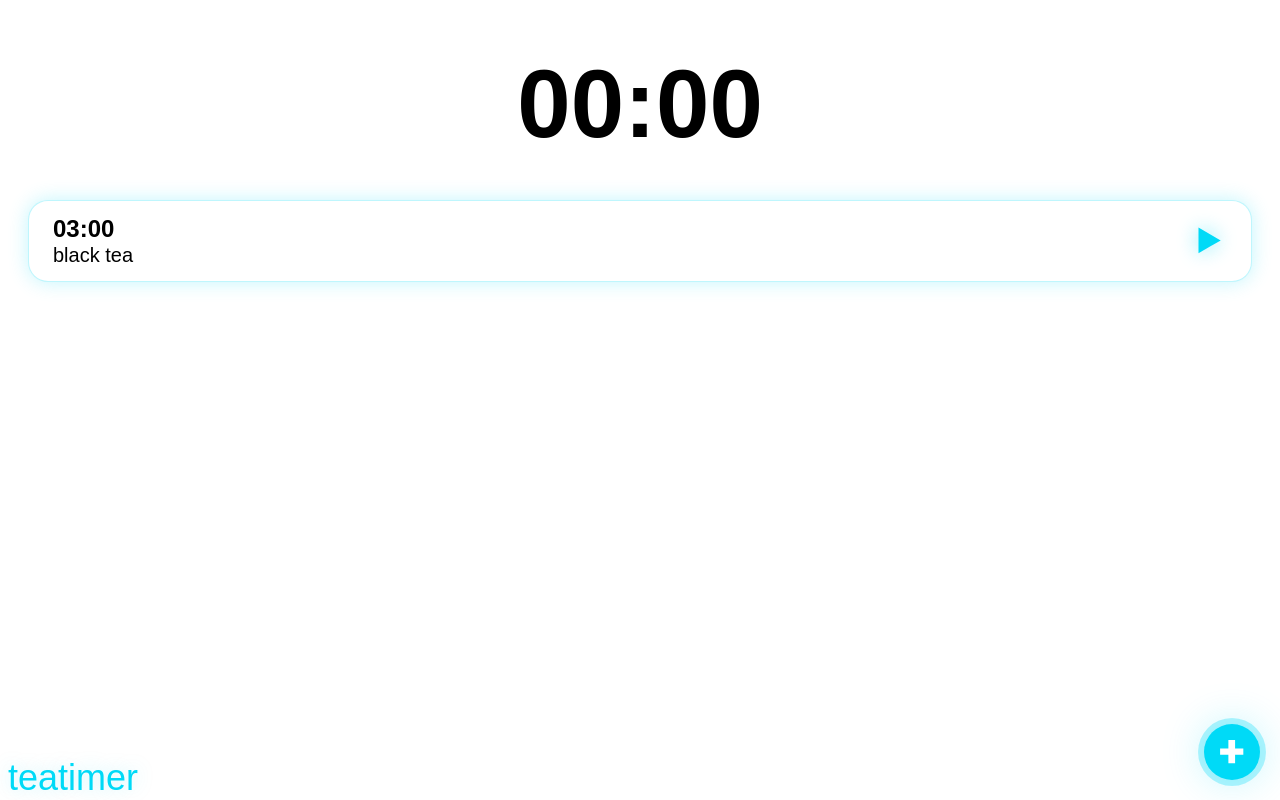
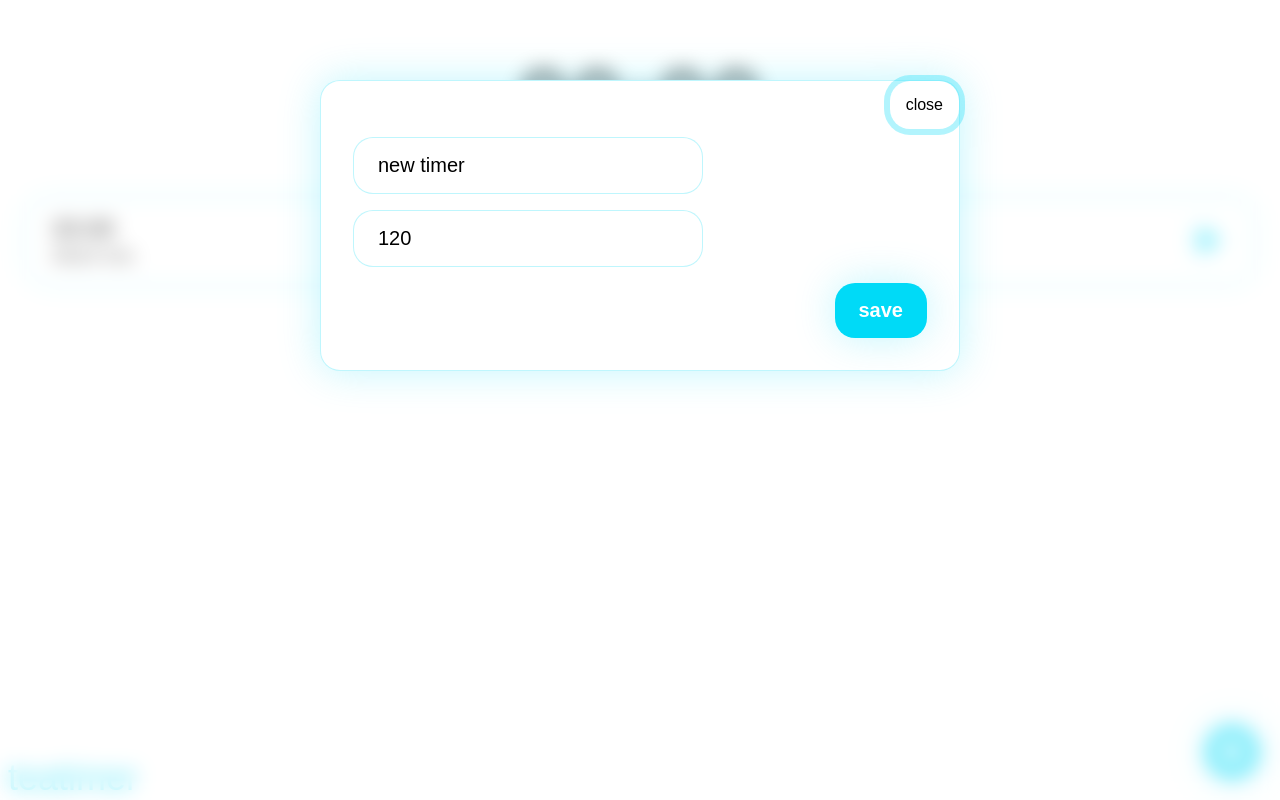
Before and after one commit to jbreneman/teatimer-v2, a React (Create React App) app: page / in a window 1280 px wide. Both pictures are taken after a click on the button "add new timer". Built offline with nearby package versions, Linux system fonts and the light colour scheme.

Commit message:
add new timer dialog

```diff
--- a/src/App.tsx
+++ b/src/App.tsx
@@ -7,6 +7,7 @@ import { TimerCard } from './components/app/TimerCard';
 import { TimerList } from './components/app/TimerList';
 import { NewTimer } from './components/app/NewTimer';
 import { v4 } from 'uuid';
+import { NewTimerDialog } from './components/app/NewTimerDialog';
 
 function App() {
     const [time, setTime] = useState(0);
@@ -27,6 +28,13 @@ function App() {
             setActiveTimer(timer);
         }
         toggle();
+    };
+
+    const addTimer = (timer: Timer) => {
+        console.log('test');
+
+        setShowNewTimer(false);
+        return setTimers([...timers, timer]);
     };
 
     useEffect(() => {
@@ -69,6 +77,11 @@ function App() {
                 </TimerList>
             </main>
             <Logo />
+            <NewTimerDialog
+                isOpen={showNewTimer}
+                close={() => setShowNewTimer(false)}
+                onSubmit={addTimer}
+            />
             <NewTimer onClick={() => setShowNewTimer(true)} />
         </>
     );
--- /dev/null
+++ b/src/components/app/NewTimerDialog.tsx
@@ -0,0 +1,74 @@
+/** @jsxRuntime classic /
+/** @jsx jsx */
+import React, { useState } from 'react';
+import { css, jsx } from '@emotion/react';
+import { Dialog } from '../overlays/Dialog';
+import { Input } from '../interaction/Input';
+import VisuallyHidden from '@reach/visually-hidden';
+import { Button } from '../interaction/Button';
+import { v4 } from 'uuid';
+
+const styles = {
+    form: css`
+        padding-top: var(--spacing-500);
+        display: flex;
+        flex-direction: column;
+    `,
+    input: css`
+        width: 100%;
+        max-width: 350px;
+        margin-bottom: var(--spacing-300);
+    `,
+    button: css`
+        margin-left: auto;
+    `,
+};
+
+interface NewTimerDialogProps {
+    isOpen: boolean;
+    close: () => void;
+    onSubmit: ({ label, seconds, uuid }: Timer) => void;
+}
+
+export const NewTimerDialog = ({
+    isOpen,
+    close,
+    onSubmit,
+}: NewTimerDialogProps) => {
+    const [name, setName] = useState('new timer');
+    const [time, setTime] = useState(120);
+
+    return (
+        <Dialog isOpen={isOpen} close={close}>
+            <form
+                css={styles.form}
+                onSubmit={(e) => {
+                    e.preventDefault();
+                    return onSubmit({ label: name, seconds: time, uuid: v4() });
+                }}
+            >
+                <label htmlFor="value">
+                    <VisuallyHidden>Timer name</VisuallyHidden>
+                </label>
+                <Input
+                    css={styles.input}
+                    id="value"
+                    value={name}
+                    onChange={(e) => setName(e.target.value)}
+                />
+                <label htmlFor="time">
+                    <VisuallyHidden>Time</VisuallyHidden>
+                </label>
+                <Input
+                    css={styles.input}
+                    id="time"
+                    value={time.toString()}
+                    onChange={(e) => setTime(+e.target.value)}
+                />
+                <Button type="submit" css={styles.button}>
+                    save
+                </Button>
+            </form>
+        </Dialog>
+    );
+};
--- a/src/components/app/TimerList.tsx
+++ b/src/components/app/TimerList.tsx
@@ -5,8 +5,11 @@ import React from 'react';
 
 const styles = {
     list: css`
+        display: flex;
+        flex-direction: column;
         margin: 0;
         padding: 0 var(--spacing-400);
+        gap: var(--spacing-300);
     `,
 };
 
--- a/src/components/interaction/Input.tsx
+++ b/src/components/interaction/Input.tsx
@@ -13,7 +13,6 @@ const styles = css`
     text-transform: lowercase;
     transition: all var(--transition-300);
     color: black;
-    filter: drop-shadow(var(--shadow-primary));
     padding: var(--spacing-300) var(--spacing-500);
 
     &:focus {
@@ -26,7 +25,7 @@ interface InputProps {
     /**
      * The input type.
      */
-    type: string;
+    type?: string;
     /**
      * Input value
      */
@@ -34,7 +33,8 @@ interface InputProps {
     /**
      * Optional click handler
      */
-    onChange?: () => void;
+    onChange?: (e: any) => void;
+    [x: string]: any;
 }
 
 /**
--- a/src/components/overlays/Dialog.tsx
+++ b/src/components/overlays/Dialog.tsx
@@ -3,13 +3,23 @@
 import { css, jsx } from '@emotion/react';
 import React from 'react';
 import { DialogOverlay, DialogContent } from '@reach/dialog';
-import '@reach/dialog/styles.css';
 
 const overlayStyles = css`
+    position: fixed;
+    top: 0;
+    right: 0;
+    bottom: 0;
+    left: 0;
+    overflow: auto;
     background-color: rgba(255, 255, 255, 0.5);
     backdrop-filter: blur(10px);
 `;
 const contentStyles = css`
+    width: 50vw;
+    margin: 10vh auto;
+    background: white;
+    padding: 2rem;
+    outline: none;
     position: relative;
     border-radius: var(--corners-500);
     filter: drop-shadow(var(--shadow-primary));
```
